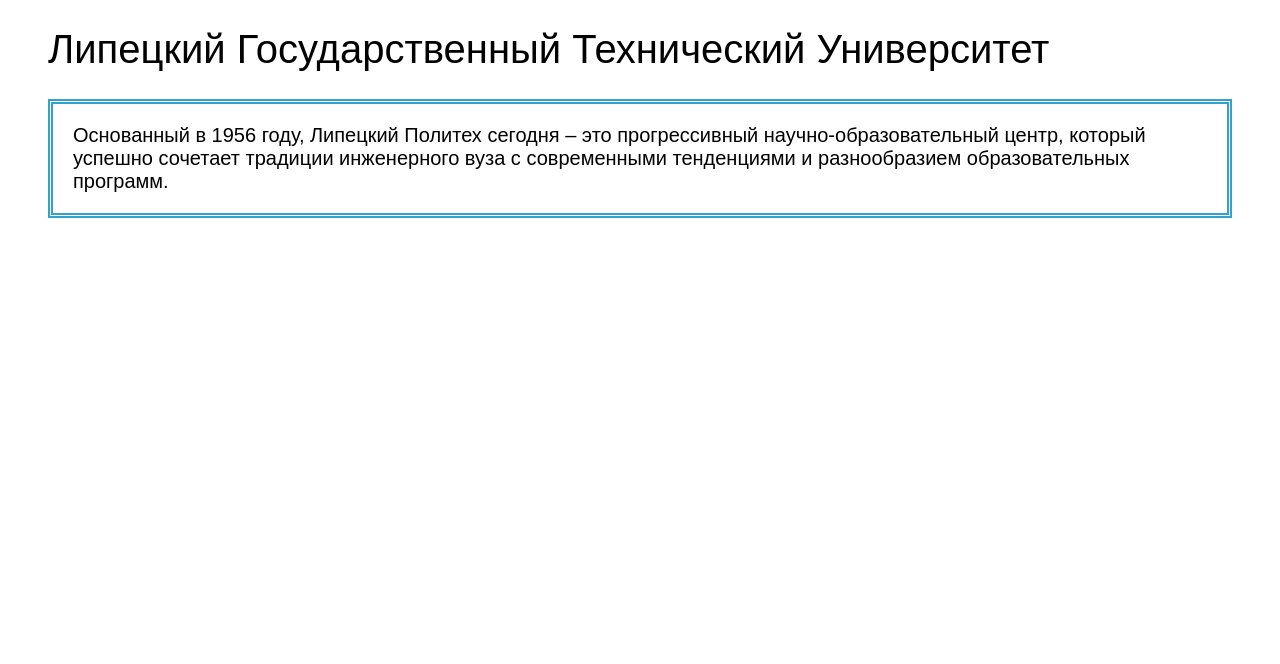
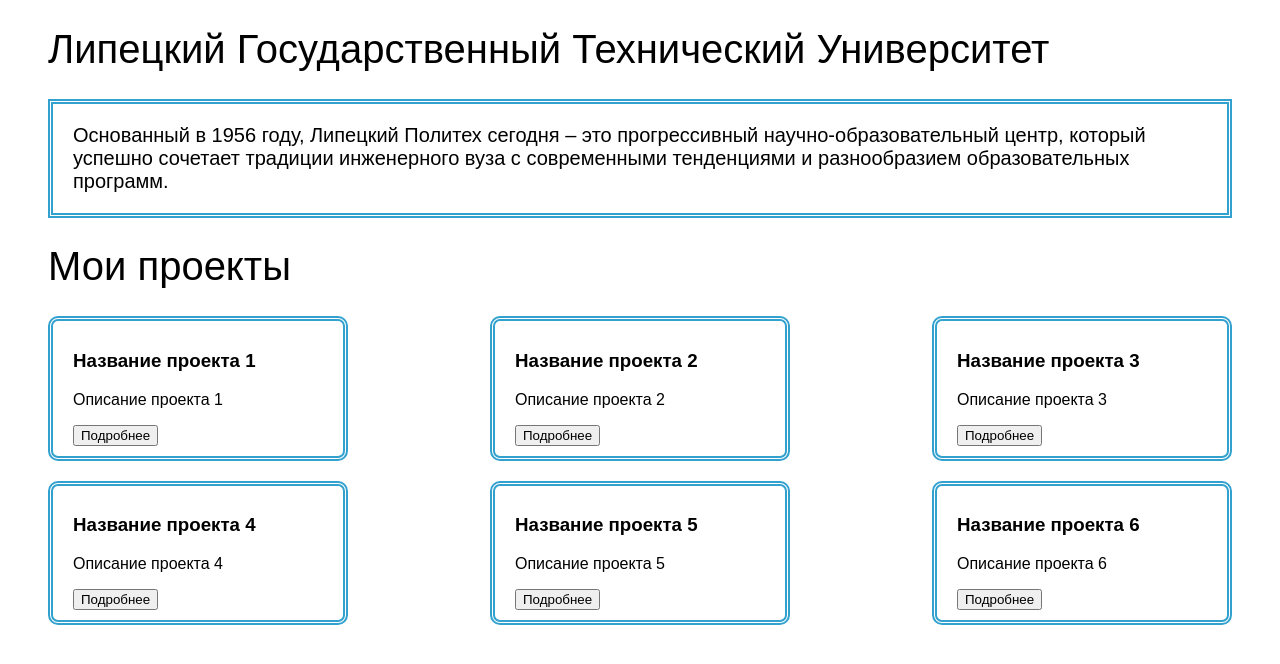
Before and after one commit to Halighe/pm24, a PHP site: page / in a window 1280 px wide. Shown: the part 72-736 px from the top of the page. Run offline with PHP 8.4, Linux system fonts and the light colour scheme.

Commit message:
мои проекты

```diff
--- a/index.html
+++ b/index.html
@@ -18,8 +18,8 @@
                 <div>
                     <nav>
                         <ul>
-                            <li class="header-menu-item">Обо мне</li>
-                            <li class="header-menu-item">Мои проекты</li>
+                            <li class="header-menu-item"><a href="#about-me">Обо мне</a></li>
+                            <li class="header-menu-item"><a href="#my-projects">Мои проекты</a></li>
                             <li class="header-menu-item">Контакты</li>
                         </ul>
                     </nav>
@@ -28,14 +28,54 @@
         </div>
     </header>
 
-    <main>
+    <main id="about-me">
         <div class="container">
             <h1 class="main-title">Липецкий Государственный Технический Университет</h1>
             <p class="main-text">
-                Основанный в 1956 году, Липецкий Политех сегодня – это прогрессивный научно-образовательный центр, который успешно сочетает традиции инженерного вуза с современными тенденциями и разнообразием образовательных программ.
+                Основанный в 1956 году, Липецкий Политех сегодня – это прогрессивный научно-образовательный центр,
+                который успешно сочетает традиции инженерного вуза с современными тенденциями и разнообразием
+                образовательных программ.
             </p>
         </div>
     </main>
+
+    <div id="my-projects">
+        <div class="container">
+            <h1 class="main-title">Мои проекты</h1>
+            <div class="projects">
+                <div class="project-item">
+                    <h3>Название проекта 1</h3>
+                    <p>Описание проекта 1</p>
+                    <button>Подробнее</button>
+                </div>
+                <div class="project-item">
+                    <h3>Название проекта 2</h3>
+                    <p>Описание проекта 2</p>
+                    <button>Подробнее</button>
+                </div>
+                <div class="project-item">
+                    <h3>Название проекта 3</h3>
+                    <p>Описание проекта 3</p>
+                    <button>Подробнее</button>
+                </div>
+                <div class="project-item">
+                    <h3>Название проекта 4</h3>
+                    <p>Описание проекта 4</p>
+                    <button>Подробнее</button>
+                </div>
+                <div class="project-item">
+                    <h3>Название проекта 5</h3>
+                    <p>Описание проекта 5</p>
+                    <button>Подробнее</button>
+                </div>
+                <div class="project-item">
+                    <h3>Название проекта 6</h3>
+                    <p>Описание проекта 6</p>
+                    <button>Подробнее</button>
+                </div>
+            </div>
+        </div>
+    </div>
 </body>
 
 </html>
--- a/style.css
+++ b/style.css
@@ -7,7 +7,9 @@ header {
 }
 
 .container {
-    margin: 0px 40px;
+    max-width: 1440px;
+    margin: 0px auto;
+    padding: 0px 40px;
 }
 
 .header-top {
@@ -30,6 +32,11 @@ li {
     padding-left: 50px;
 }
 
+li > a  {
+    all: unset;
+    cursor: pointer;
+}
+
 .header-menu-item {
     font-family: Arial;
     font-size: 24px;
@@ -48,3 +55,17 @@ li {
     border: thick double #32a1ce;
     padding: 20px;
 }
+
+.projects {
+    display: flex;
+    flex-wrap: wrap;
+    justify-content: space-between;
+}
+
+.project-item {
+    border: thick double #32a1ce;
+    border-radius: 10px;
+    width: 250px;
+    padding: 10px 20px;
+    margin-bottom: 20px;
+}
```
